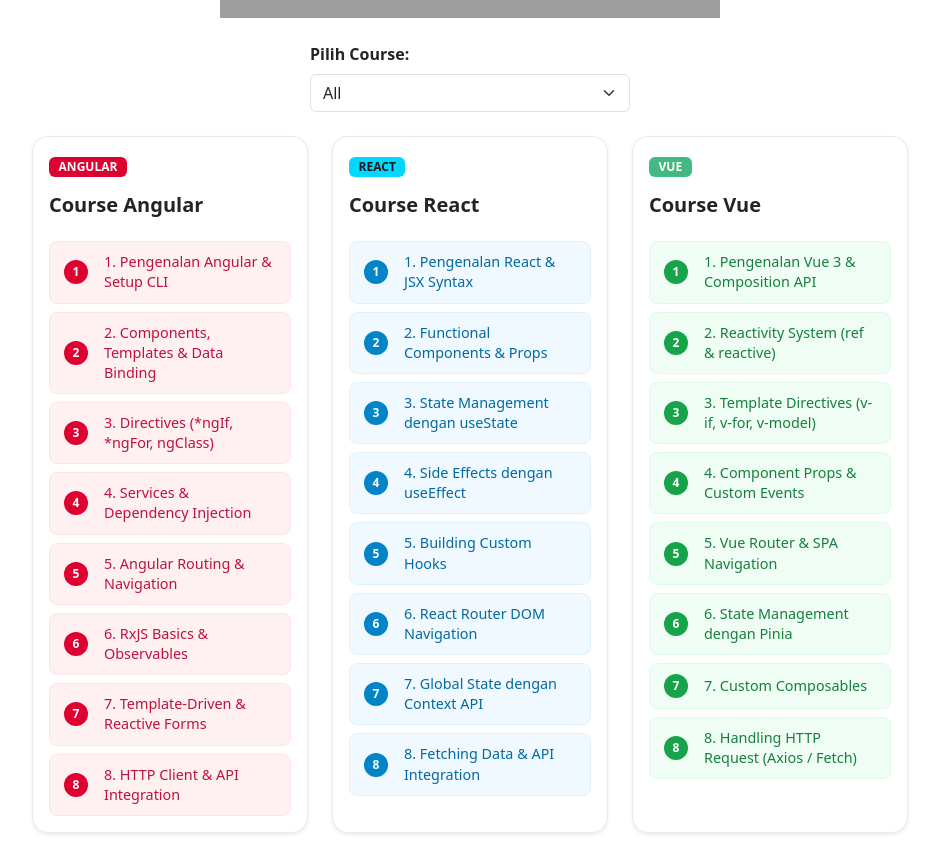
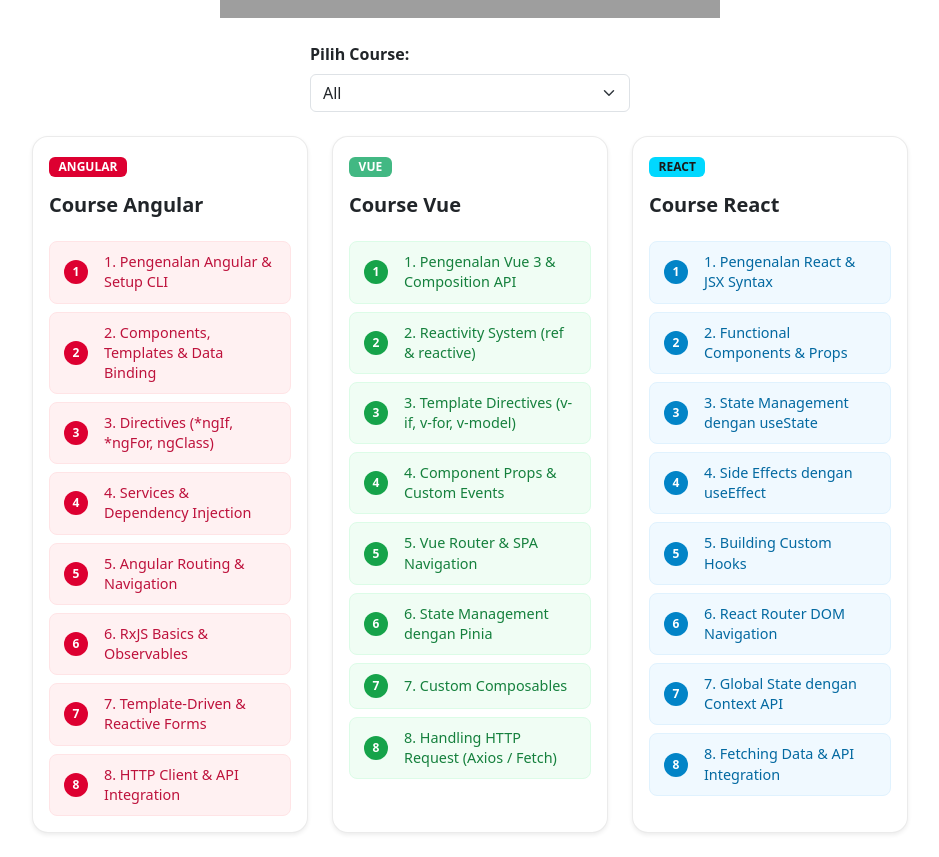
Before and after one commit to robbybenta/angular-16-exercise, an Angular app: page / in a window 1280 px wide. Shown: the part 760-1617 px from the top of the page, without its empty margins (170-1109 px from the left). Built offline with nearby package versions, Linux system fonts and the light colour scheme; grey boxes are pictures that could not be loaded.

Commit message:
refactor: optimize course filtering and add trackBy to ngFor

```diff
--- a/src/app/components/videos/videos.component.html
+++ b/src/app/components/videos/videos.component.html
@@ -23,7 +23,7 @@
     </div> -->
     <!-- Cara Kedua - Ng For langsung di Object nya -->
      <ng-container *ngIf="hasCourses(); else emptyCourses">
-      <div class="col-12 col-md-4" *ngFor="let course of filteredCourse() | keyvalue">
+      <div class="col-12 col-md-4" *ngFor="let course of filteredCourse(); trackBy: trackByCourse">
       <div class="card video-card h-100 shadow-sm border-0">
         <div class="card-body d-flex flex-column">
           <div class="mb-3">
@@ -32,7 +32,7 @@
           <h5 class="fw-bold mb-3">Course {{course.key | titlecase}}</h5>
           <div class="lessons-container d-flex flex-column gap-2">
             <div class="lesson-item d-flex align-items-center gap-3 p-2.5 rounded-3"
-                 *ngFor="let lesson of course.value; let i = index"
+                 *ngFor="let lesson of course.value; let i = index; trackBy: trackByLesson"
                  [ngClass]="'lesson-' + course.key">
               <span class="lesson-badge d-flex align-items-center justify-content-center fw-bold">
                 {{i + 1}}
--- a/src/app/components/videos/videos.component.ts
+++ b/src/app/components/videos/videos.component.ts
@@ -42,29 +42,46 @@
   filteredCourse = ()=>{
     // Cara Pertama Men-Looping didalam object nya
     // return this.playlist_courses[this.selectedCourse]
-    // Cara Kedua Men-Looping object nya dan menggunakan filter
+    // Cara Kedua Men-Looping object nya dan menggunakan filter (Changing object to array directly in html used "keyvalue pipe")
+  //   if(this.selectedCourse === 'All'){
+  //     return this.playlist_courses;
+  //   }
+  //  else{
+  //   return {
+  //     [this.selectedCourse]: this.playlist_courses[this.selectedCourse]
+  //   }
+  //  }
+  // Cara Ketiga (Reccomended, cause using pure function & avoid changing object to array directly in html)
     if(this.selectedCourse === 'All'){
-      return this.playlist_courses;
+      // Function Object.entries() -> Mengubah object menjadi array
+     return Object.entries(this.playlist_courses).map(([key, value])=>({key,value}))
     }
-    // return {
-    //   [this.selectedCourse] : this.playlist_courses[this.selectedCourse]
-    // }
-   else{
-    // console.log(Object.keys(this.playlist_courses), 'test');
-    // console.log(Object.fromEntries(Object.entries(this.playlist_courses)),'tesrt')
+    // Built Function "in" for checking key is exists in object, and return value in boolean (true or false)
+    return this.selectedCourse in this.playlist_courses ? [{key:this.selectedCourse, value:this.playlist_courses[this.selectedCourse]}] : []
 
-    //  return Object.fromEntries(Object.entries(this.playlist_courses).filter(([key]) => key === this.selectedCourse))
-    return {
-      [this.selectedCourse]: this.playlist_courses[this.selectedCourse]
-    }
-   }
   }
 
-  hasCourses():boolean {
-    const courses = this.filteredCourse()
+  trackByCourse(id: number, course:{key:string, value: string[]}){
+    return course.key
+  }
+
+  trackByLesson(id:number, lesson:string){
+    return lesson
+  }
+  // Cara 1: Yang berelasi dengan cara kedua di this.filteredCourse()
+  // hasCourses():boolean {
+  //   const courses = this.filteredCourse()
+  //   if(!courses) return false
+  //   return Object.values(courses).some(lessons=> Array.isArray(lessons) && lessons.length > 0)
+  // }
+
+  // Cara 2: Yang berelasi dengan cara ketiga di this.filteredCourse()
+  hasCourses():boolean{
+    const courses = this.filteredCourse();
     if(!courses) return false
-    return Object.values(courses).some(lessons=> Array.isArray(lessons) && lessons.length > 0)
+    else return courses.some(course => Array.isArray(course.value) && course.value.length > 0)
   }
+
   // hasCourses(): boolean {
   //   const courses = this.filteredCourse();
   //   if (!courses) return false;
```
